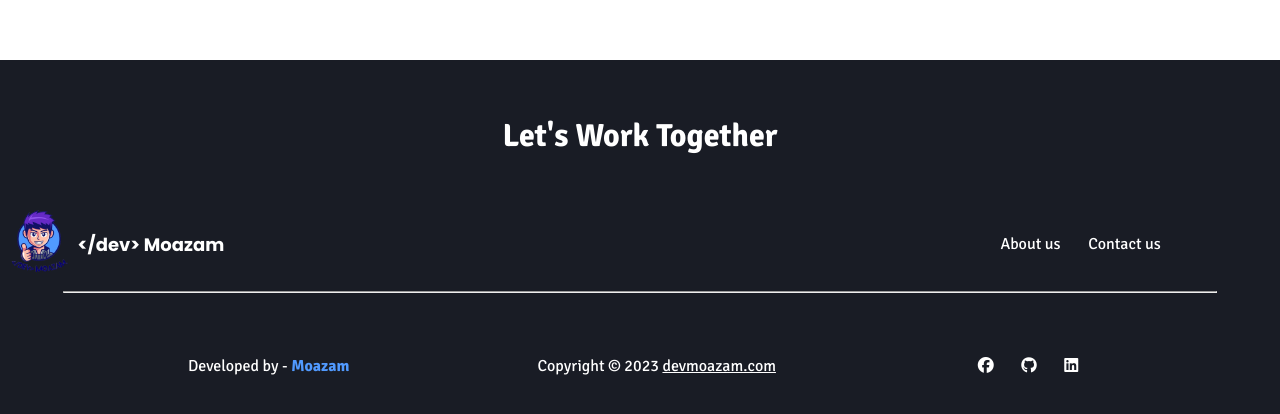
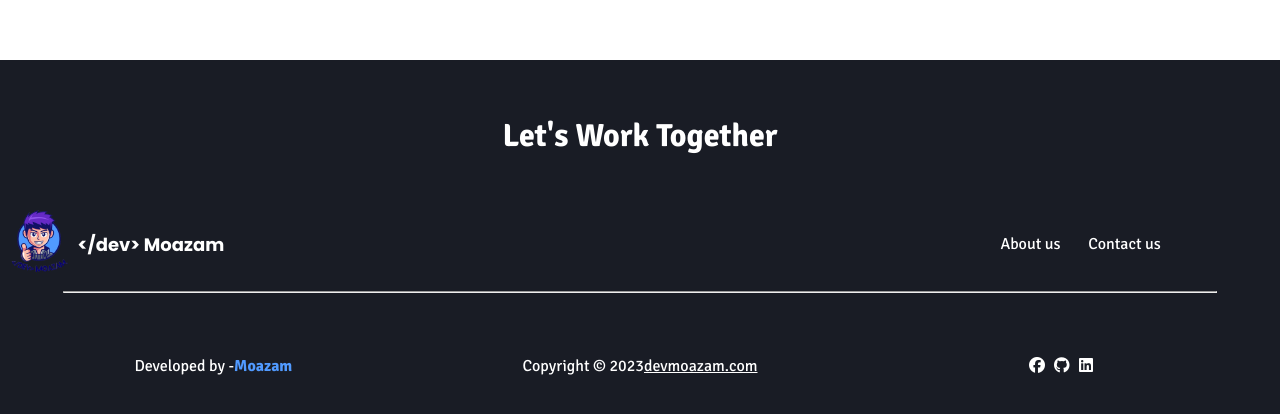
Before and after one commit to moazamshigri/my-portfolio, a plain HTML site: page index.html in a window 1280 px wide. Shown: the part 762-1176 px from the top of the page. Drawn offline with nearby package versions, Linux system fonts and the light colour scheme.

Commit message:
modified

```diff
--- a/assets/stylesheet/style.css
+++ b/assets/stylesheet/style.css
@@ -564,6 +564,27 @@ color: rgb(98, 98, 98);
 }
 footer .icons{
     display: flex;
-    width: 10%;
-    justify-content: space-around;
+    width: 33.33%;
+
+    justify-content: center;
+
 }
+
+
+footer .one{
+    display: flex;
+    align-items: center;
+    justify-content: center;
+
+    width: 33.33%;
+}
+footer .two{
+    display: flex;
+    align-items: center;
+    justify-content: center;
+
+    width: 33.33%;
+}
+.ic{
+    width: 25px;
+}
--- a/index.html
+++ b/index.html
@@ -104,11 +104,11 @@
             <span class="one">Developed by - <b style="color: #519aff; cursor: pointer;">Moazam</b></span>
             <span class="two">Copyright © 2023 <a href="https://devmoazam.rf.gd">devmoazam.com</a></span>
             <div class="icons">
-                <div class="fb"><a target="_blank" href="https://web.facebook.com/profile.php?id=100089841996823"><i
+                <div class="fb ic"><a target="_blank" href="https://web.facebook.com/profile.php?id=100089841996823"><i
                             class="fa-brands fa-facebook"></i></a></div>
-                <div class="github"><a target="_blank" href="https://github.com/moazamshigri"><i
+                <div  class=" ic github"><a target="_blank" href="https://github.com/moazamshigri"><i
                             class=" icon fa-brands fa-github"></i></a></div>
-                <div class="link"><a href="https://www.linkedin.com/in/m-moazam-a8b0ab264/" target="_blank"><i class="fa-brands fa-linkedin"></i></a></div>
+                <div class="link ic"><a href="https://www.linkedin.com/in/m-moazam-a8b0ab264/" target="_blank"><i class="fa-brands fa-linkedin"></i></a></div>
             </div>
         </div>
 
```
